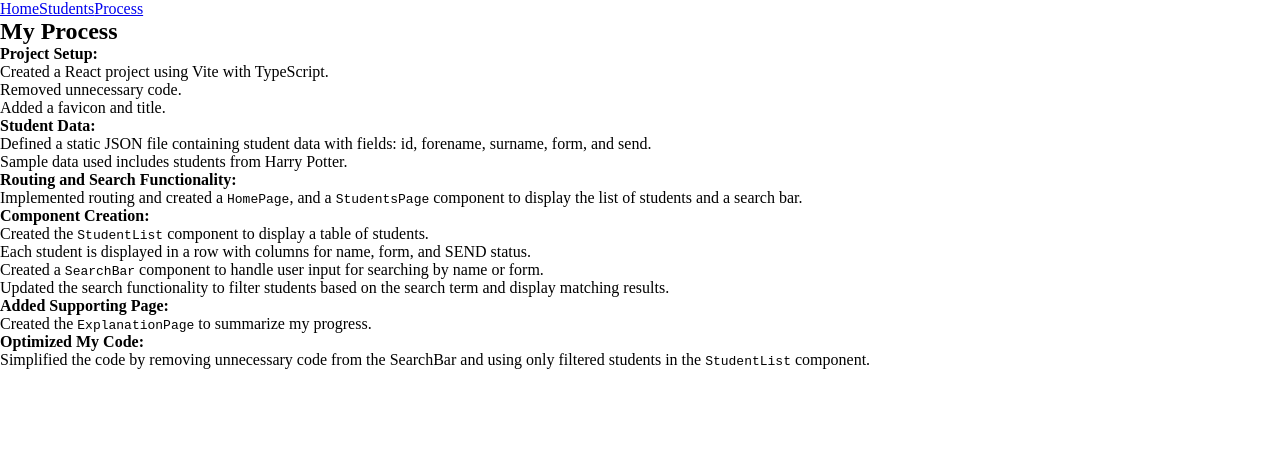
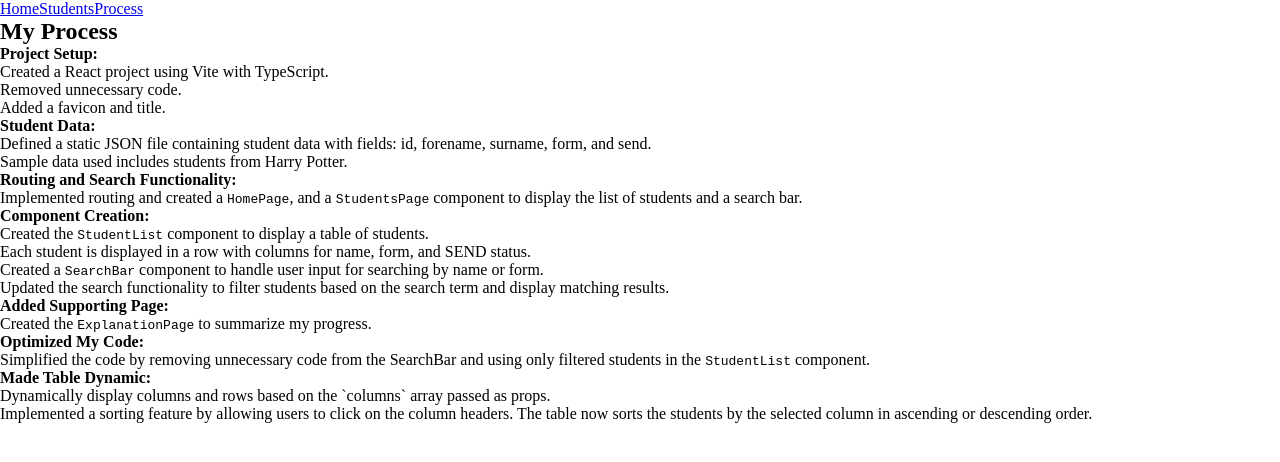
Before and after one commit to Lu-Smith/sphinx_ai_react_project, a React (Vite) app: page /explanation in a window 1280 px wide. Shown: the top 462 px of the page. Built offline with nearby package versions, Linux system fonts and the light colour scheme.

Commit message:
Updated ExplanationPage.tsx - added a new step

```diff
--- a/src/pages/ExplanationPage.tsx
+++ b/src/pages/ExplanationPage.tsx
@@ -47,6 +47,13 @@ const ExplanationPage: React.FC = () => {
             <li>Simplified the code by removing unnecessary code from the SearchBar and using only filtered students in the <code>StudentList</code> component.</li>
           </ul>
         </li>
+        <li>
+          <strong>Made Table Dynamic:</strong>
+          <ul>
+            <li>Dynamically display columns and rows based on the `columns` array passed as props.</li>
+            <li>Implemented a sorting feature by allowing users to click on the column headers. The table now sorts the students by the selected column in ascending or descending order.</li>
+          </ul>
+        </li>
       </ol>
 
 
```
